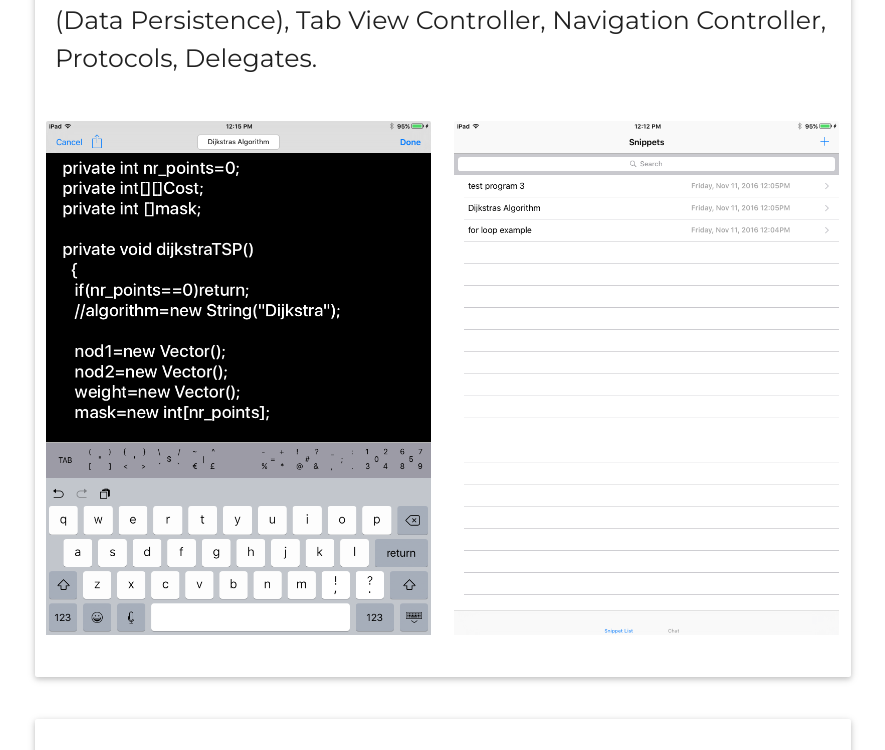
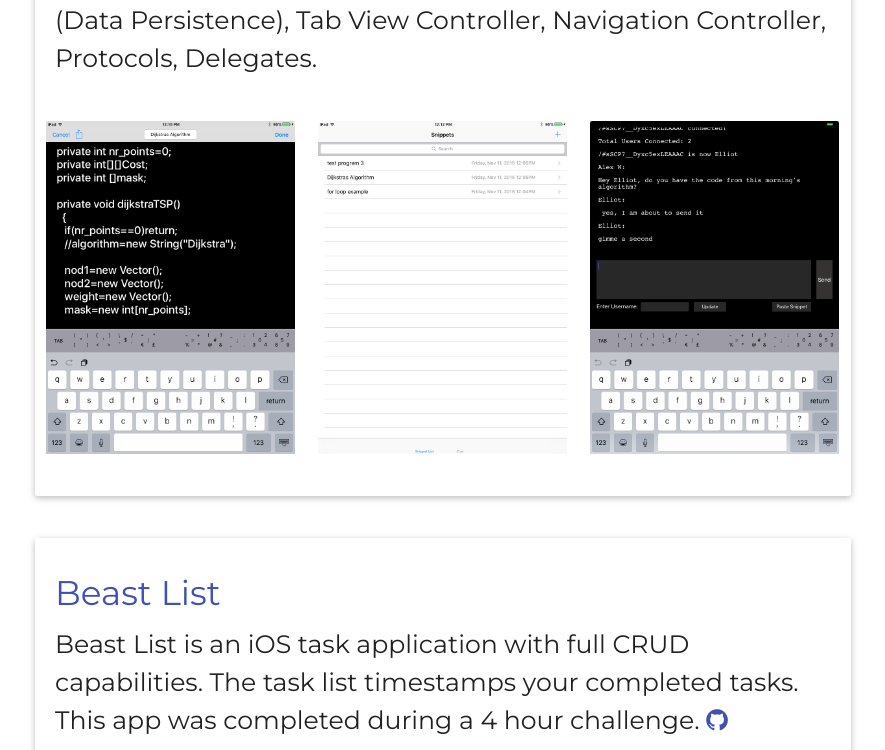
Before and after one commit to alex-wap/old-alex-wap.github.io, a website: page index.html at #/portfolio in a window 1280 px wide. Shown: the part 2940-3690 px from the top of the page, without its empty margins (197-1082 px from the left). Drawn offline with nearby package versions, Linux system fonts and the light colour scheme.

Commit message:
added extra image

```diff
--- a/partials/portfolio.html
+++ b/partials/portfolio.html
@@ -45,14 +45,19 @@
             Storyboard, Auto Layout, Table View, Custom Cell, Core Data (Data Persistence), Tab View Controller, Navigation Controller, Protocols, Delegates.</p><br>
           </div>
           <div class="row">
-          <div class="col s6">
+          <div class="col s4">
           <div class=" card-image waves-effect waves-block waves-light"><a href="https://github.com/alex-wap">
             <img src="../assets/snippet/S1.PNG" class="responsive-img"></a>
           </div>
           </div>
-          <div class="col s6">
+          <div class="col s4">
           <div class="card-image waves-effect waves-block waves-light"><a href="https://github.com/alex-wap">
             <img src="../assets/snippet/S2.PNG" class="responsive-img"></a>
+          </div>
+          </div>
+          <div class="col s4">
+          <div class="card-image waves-effect waves-block waves-light"><a href="https://github.com/alex-wap">
+            <img src="../assets/snippet/S3.PNG" class="responsive-img"></a>
           </div>
           </div>
           </div>
@@ -74,12 +79,12 @@
           <div class="row">
           <div class="col s6">
           <div class=" card-image waves-effect waves-block waves-light"><a href="https://github.com/alex-wap">
-            <img src="../assets/beast/B1.PNG" class="responsive-img"></a>
+            <img src="../assets/beast/B1.png" class="responsive-img"></a>
           </div>
           </div>
           <div class="col s6">
           <div class="card-image waves-effect waves-block waves-light"><a href="https://github.com/alex-wap">
-            <img src="../assets/beast/B2.PNG" class="responsive-img"></a>
+            <img src="../assets/beast/B2.png" class="responsive-img"></a>
           </div>
           </div>
           </div>
```
Also changed, not shown: partials/index.html (+2 -2 lines).
